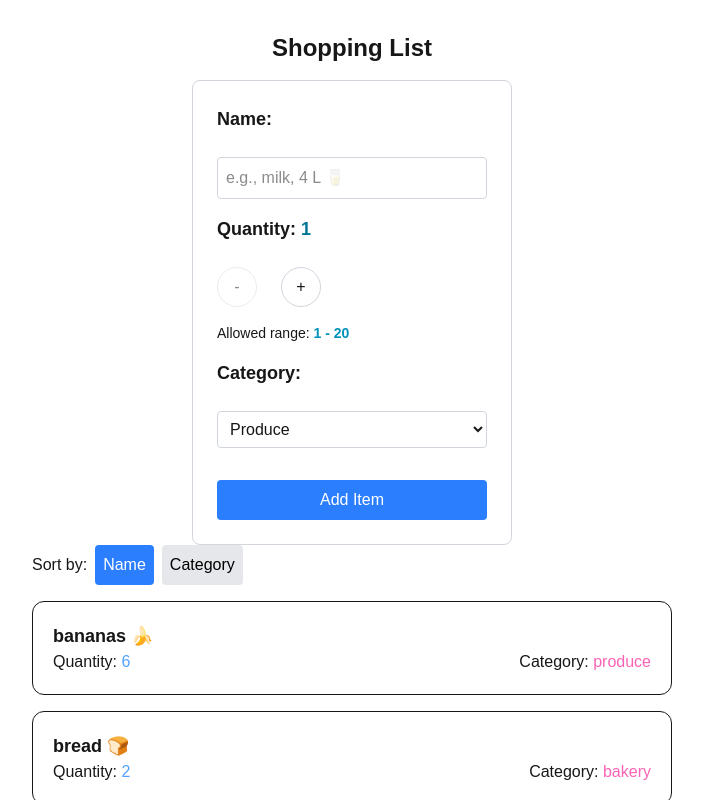
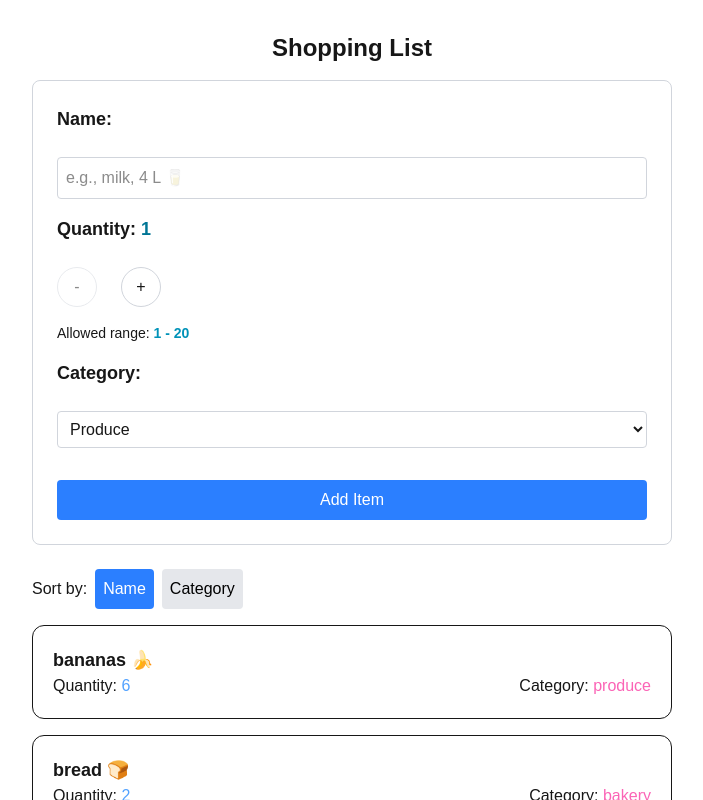
Before and after one commit to sffxzzp/cprg306-assignments, a Next.js app: page /week-7 in a window 1280 px wide. Shown: the top 800 px of the page, without its empty margins (288-991 px from the left). Built offline with nearby package versions, Linux system fonts and the light colour scheme.

Commit message:
week-7: style adjust

```diff
--- a/app/week-7/new-item.js
+++ b/app/week-7/new-item.js
@@ -23,7 +23,7 @@ export default function NewItem({ onAddItem }) {
 
 	return (
 		<form onSubmit={handleSubmit}>
-			<section className="flex flex-col gap-4 p-6 rounded-lg w-full max-w-xs mx-auto border border-gray-300">
+			<section className="flex flex-col gap-4 p-6 rounded-lg w-full mx-auto border border-gray-300 mb-6">
 				<div className="text-lg font-bold mb-2">Name:</div>
 				<input type="text" placeholder="e.g., milk, 4 L 🥛" value={name} onChange={(e) => setName(e.target.value)} className="border border-gray-300 p-2 rounded" required />
 				<div className="text-lg font-bold mb-2">Quantity: <span className="text-cyan-700">{quantity}</span></div>
```
